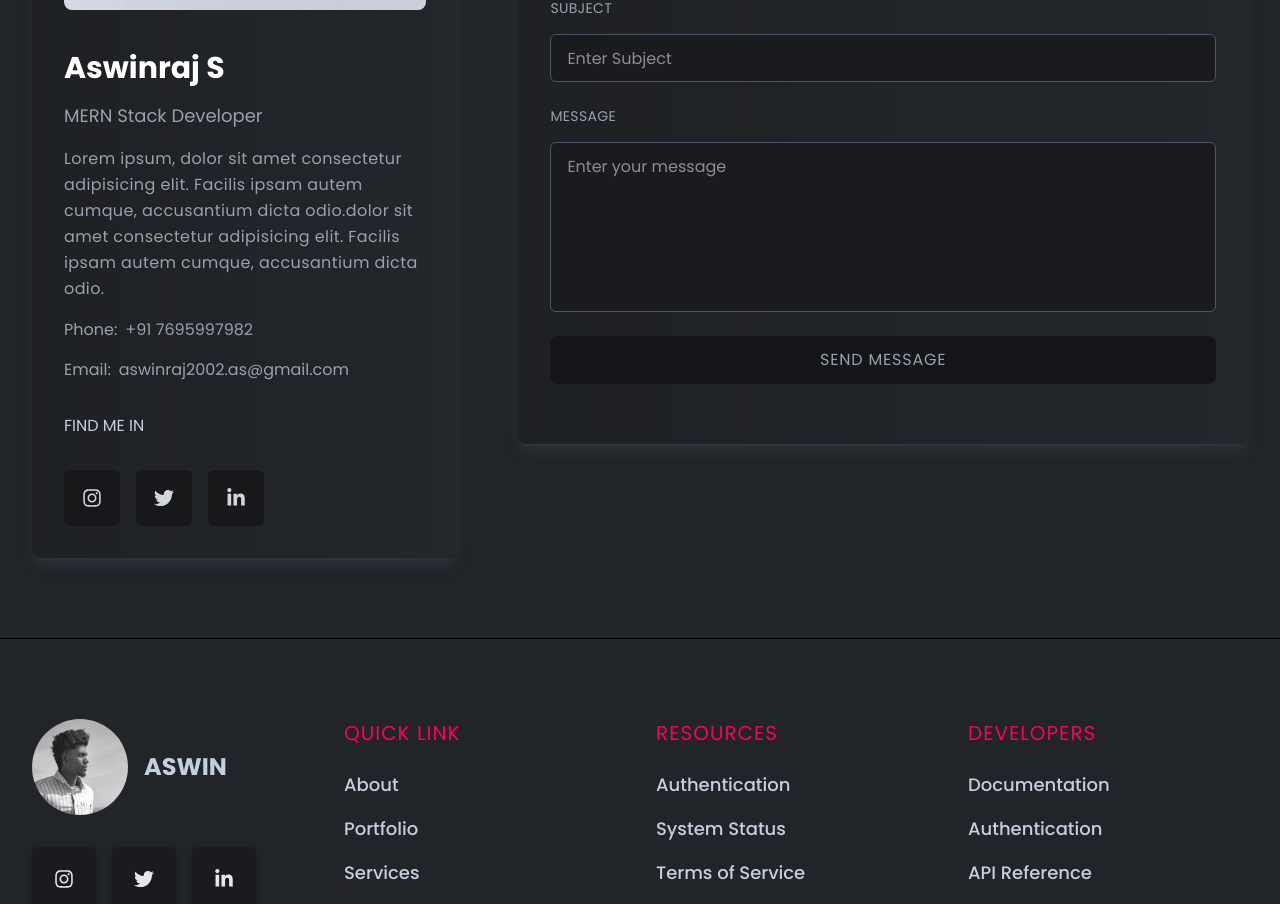
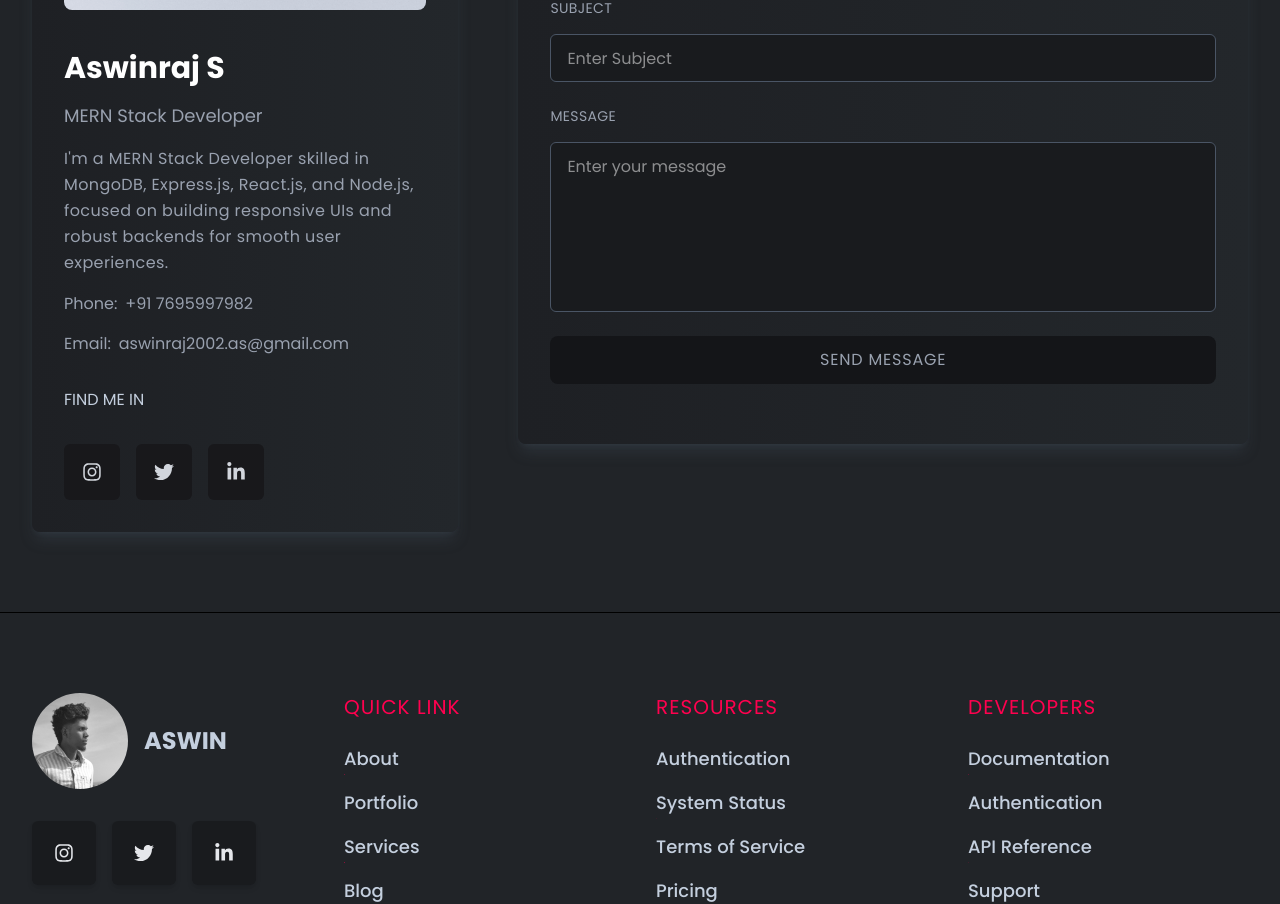
Before and after one commit to Asvinraj2/aswinraj, a React (Vite) app: page / in a window 1280 px wide. Shown: the part 5253-6157 px from the top of the page. Built offline with nearby package versions, Linux system fonts and the light colour scheme.

Commit message:
updated the text in  contact file

```diff
--- a/src/components/contact/ContactLeft.jsx
+++ b/src/components/contact/ContactLeft.jsx
@@ -16,9 +16,7 @@ const ContactLeft = () => {
           MERN Stack Developer
         </p>
         <p className="text-sm sm:text-base text-gray-400 tracking-wide leading-relaxed">
-          Lorem ipsum, dolor sit amet consectetur adipisicing elit. Facilis
-          ipsam autem cumque, accusantium dicta odio.dolor sit amet consectetur adipisicing elit. Facilis
-          ipsam autem cumque, accusantium dicta odio.
+          I'm a MERN Stack Developer skilled in MongoDB, Express.js, React.js, and Node.js, focused on building responsive UIs and robust backends for smooth user experiences.
         </p>
         <p className="text-sm sm:text-base text-gray-400 flex flex-col sm:flex-row sm:items-center gap-1 sm:gap-2">
           <span>Phone:</span>
```
